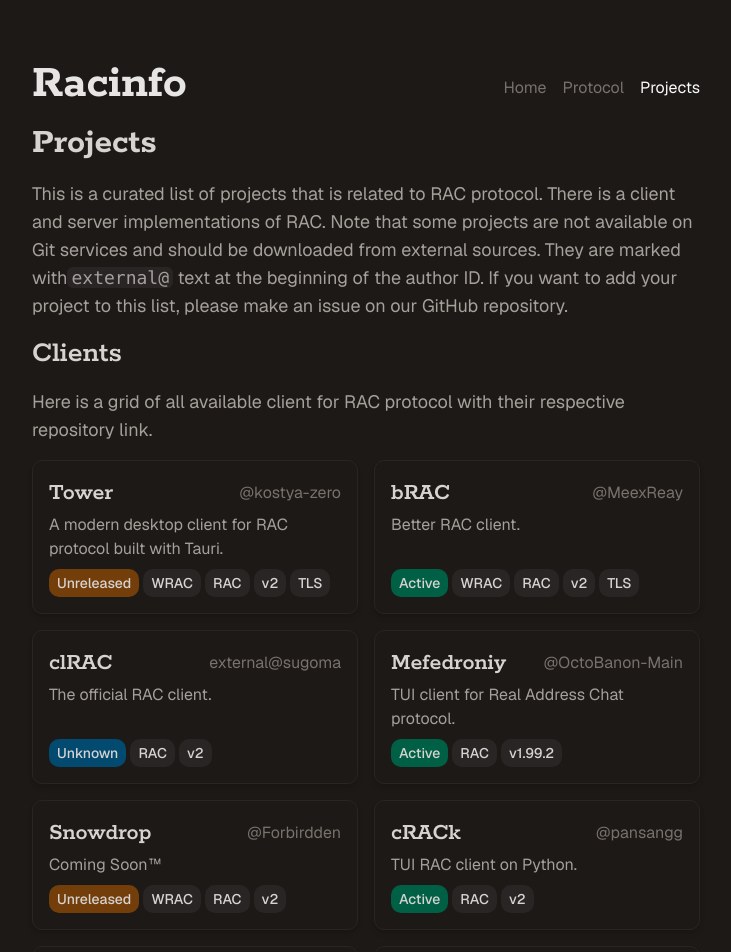
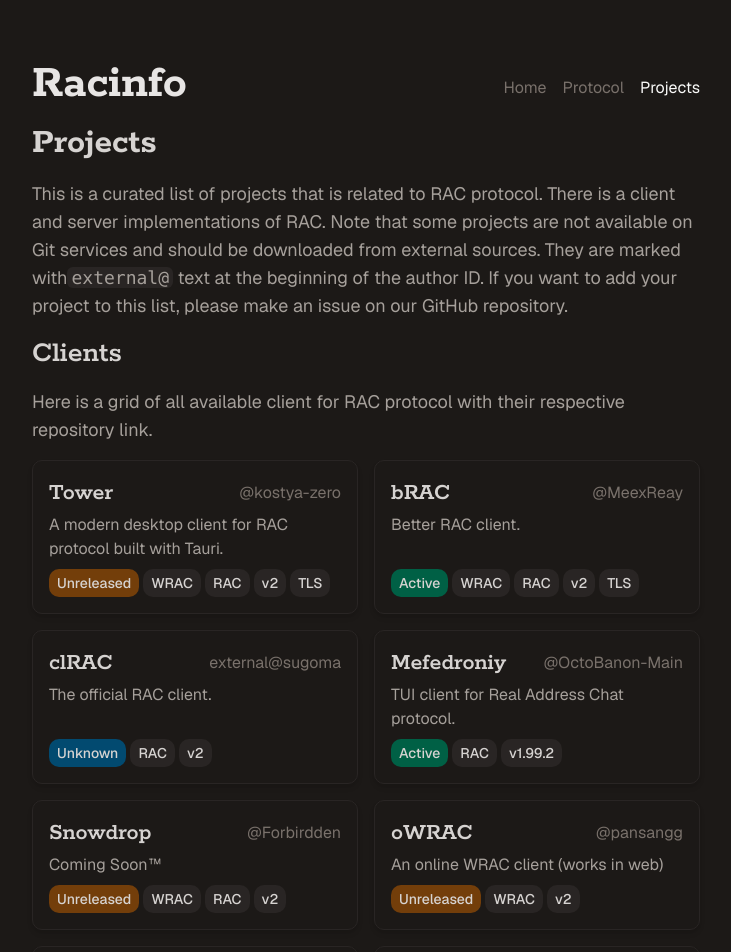
Before and after one commit to kostya-zero/racinfo, a Next.js app: page /projects in a window 1280 px wide. Shown: the top 952 px of the page, without its empty margins (274-1005 px from the left). Built offline with nearby package versions, Linux system fonts and the light colour scheme.

Commit message:
feat(projects): add oWARC

```diff
--- a/src/app/projects/page.tsx
+++ b/src/app/projects/page.tsx
@@ -44,6 +44,13 @@
       projectGit: "https://github.com/Forbirdden/Snowdrop",
       description: "Coming Soon™",
       tags: ["Unreleased", "WRAC", "RAC", "v2"],
+    },
+    {
+      name: "oWRAC",
+      authorId: "pansangg",
+      projectGit: "https://github.com/pansangg/oWRAC",
+      description: "An online WRAC client (works in web)",
+      tags: ["Unreleased", "WRAC", "v2"]
     },
     {
       name: "cRACk",
```
